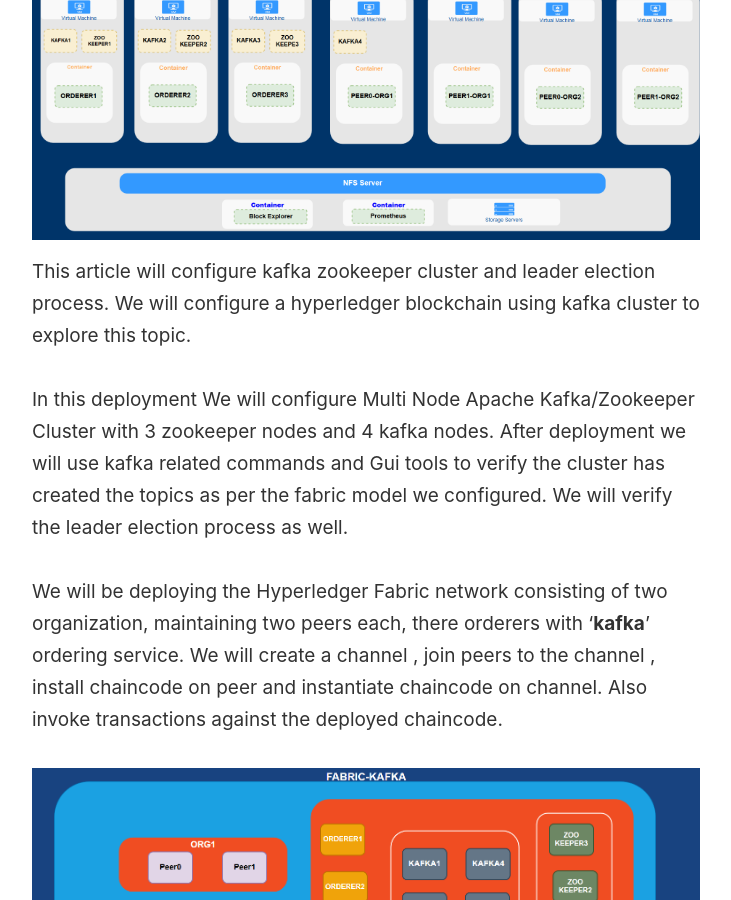
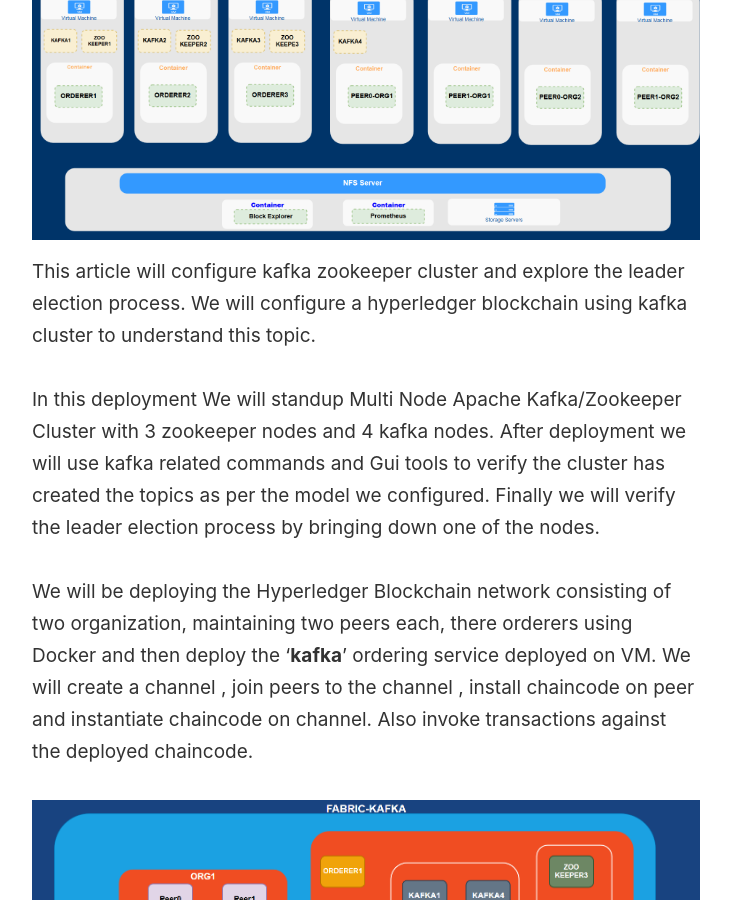
Before and after one commit to rupeshtr78/blog, a Jekyll site: the page built from _posts/2019-10-02-kafka-docker-zookeeper.md, in a window 1280 px wide and 900 px high, scrolled down 247 px. Shown: the whole window, without its empty margins (274-1005 px from the left). Built offline with Jekyll 4.4.1, drawn with Linux system fonts in a browser that asks for light colours.

Commit message:
iot commit

```diff
--- a/_posts/2019-10-02-kafka-docker-zookeeper.md
+++ b/_posts/2019-10-02-kafka-docker-zookeeper.md
@@ -5,11 +5,11 @@ tags: [Kubernetes,Docker,blockchain,cluster]
 image: '/images/kafkadocker/KAFKA-MASTER.png'
 ---
 
-This article will configure kafka zookeeper cluster and leader election process. We will configure a hyperledger blockchain using kafka cluster to explore this topic.
+This article will configure kafka zookeeper cluster and explore the leader election process. We will configure a hyperledger blockchain using kafka cluster to understand this topic.
 
-In this deployment We will configure Multi Node Apache Kafka/Zookeeper Cluster with 3 zookeeper nodes and 4 kafka nodes. After deployment we will use kafka related commands and Gui tools to verify the cluster has created the topics as per the fabric model we configured. We will verify the leader election process as well.
+In this deployment We will standup Multi Node Apache Kafka/Zookeeper Cluster with 3 zookeeper nodes and 4 kafka nodes. After deployment we will use kafka related commands and Gui tools to verify the cluster has created the topics as per the model we configured. Finally we will verify the leader election process by bringing down one of the nodes.
 
-We will be deploying the Hyperledger Fabric network consisting of two organization, maintaining two peers each, there orderers with ‘**kafka**’ ordering service. We will create a channel , join peers to the channel , install chaincode on peer and instantiate chaincode on channel. Also invoke transactions against the deployed chaincode.
+We will be deploying the Hyperledger Blockchain network consisting of two organization, maintaining two peers each, there orderers using Docker and then  deploy the ‘**kafka**’ ordering service deployed on VM. We will create a channel , join peers to the channel , install chaincode on peer and instantiate chaincode on channel. Also invoke transactions against the deployed chaincode.
 
 ![]({{ site.baseurl }}/images/kafkadocker/KAFKA-ZOOKEEPER.png)
 
```
